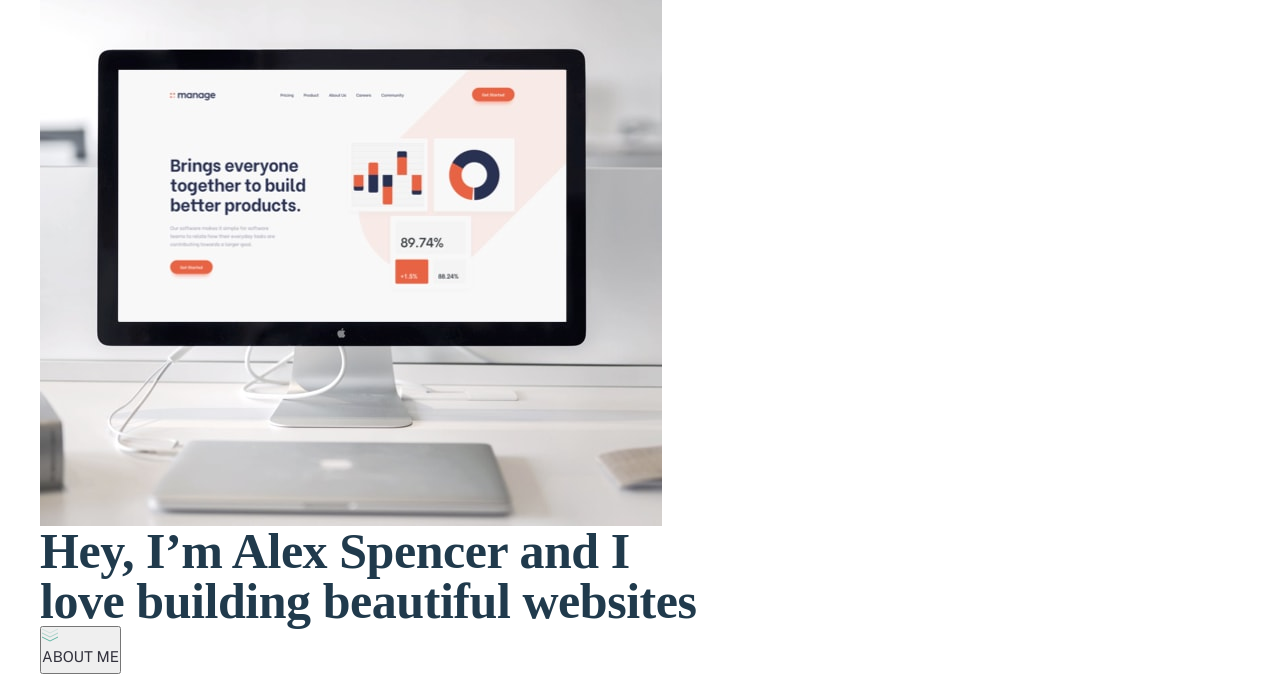
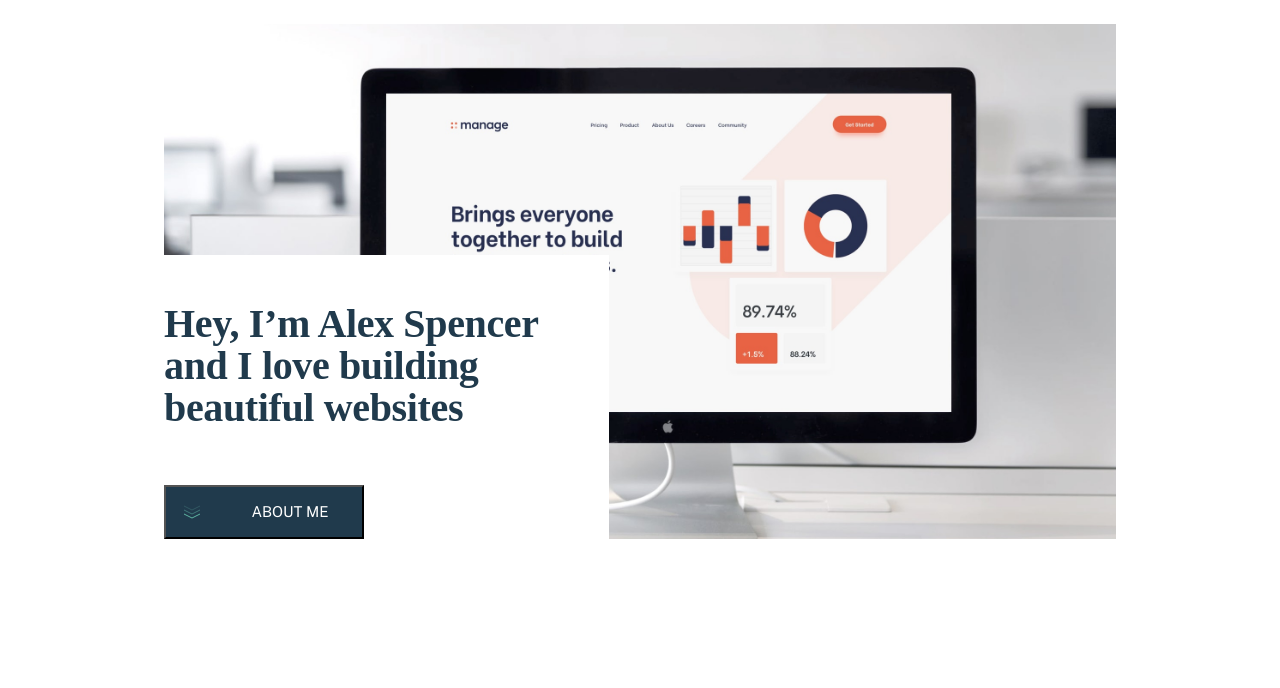
Before and after one commit to Aylaataydir/starter-code, a plain HTML site: page home.html in a window 1280 px wide. Shown: the part 112-800 px from the top of the page. Drawn offline with nearby package versions, Linux system fonts and the light colour scheme; a web font is replaced by a local one.

Commit message:
style hero section

```diff
--- a/SCSS/abstracts/_variables.scss
+++ b/SCSS/abstracts/_variables.scss
@@ -55,16 +55,16 @@ h1 {
 }
 
 h2 {
-  font-family: var($font-family-ibarra);
-  font-size: 2.625rem;
+  font-family: $font-family-ibarra;
+  font-size: 2.5rem;
   line-height: 2.625rem;
-  font-weight: 700;
+  font-weight: bold;
   letter-spacing: -0.0225rem;
   color: $color-primary-dark-blue;
 }
 
 h3 {
-  font-family: var($font-family-ibarra);
+  font-family:$font-family-ibarra;
   font-size: 2rem;
   line-height: 2rem;
   font-weight: 400;
--- a/SCSS/base/_base.scss
+++ b/SCSS/base/_base.scss
@@ -14,4 +14,5 @@ body {
 
 nav, header, main, .contact, footer {
     min-width: 19.4375rem;
+    max-width: 90rem;
 }
--- a/SCSS/components/_responsive.scss
+++ b/SCSS/components/_responsive.scss
@@ -1,9 +1,11 @@
 // @use "../abstracts/variables" as vars;
 // @use "../base/base" as base;
 
-// navigation
+
 
 @media (min-width:768px) {
+
+    // navigation
 
     body {
         padding-inline: 2.5rem;
@@ -20,14 +22,47 @@
             display: none;
         }
     }
+
+
+    // HERO
+
+    .hero {
+        display: grid;
+        grid-template-rows: 4fr;
+        grid-template-columns: 3fr;
+
+        &__picture {
+            grid-row: 1/5;
+            grid-column: 1/4;
+        }
+
+        &__text {
+            width: 32.125rem;
+            background-color: white;
+            grid-row: 3/5;
+            grid-column: 1/3;
+
+            h2 {
+                margin-block: 3rem 3.5rem !important;
+
+            }
+        }
+
+    }
+
 }
 
 
-@media (min-with:90rem){
+@media (min-width:64rem) {
 
-body {
-    padding-inline: 10.25rem;
-}
+    body {
+        padding-inline: 10.25rem;
+    }
 
+    // HERO
+
+    .hero__text {
+        max-width: 27.8125rem;
+    }
 
 }
--- a/SCSS/pages/_home.scss
+++ b/SCSS/pages/_home.scss
@@ -0,0 +1,38 @@
+@use "../abstracts/variables" as vars;
+@use "../base/base" as base;
+
+
+.hero {
+
+    margin-block: 2.5rem 6rem;
+
+    &__img {
+        width: 100%;
+    }
+
+    &__text h2 {
+        margin-block: 1.5rem 2rem;
+    }
+
+    &__btn {
+
+        @extend .flex;
+        background-color:vars.$color-primary-dark-blue;
+        width: 12.5rem;
+
+        p {
+            color: white;
+            margin-inline: auto;
+        }
+
+
+        img {
+            margin: 1.125rem;
+
+        }
+    }
+
+
+
+
+}
--- a/home.html
+++ b/home.html
@@ -22,18 +22,21 @@
     <img class="hamburger" src="images/icons/hamburger.svg" alt="">
   </nav>
 
+  <!-- HERO  -->
+
   <header class="hero">
-    <img class="hero-img" src="images/homepage/mobile/image-homepage-hero@2x.jpg" alt="">
-    <div class="hero-text">
-      <h1>Hey, I’m Alex Spencer and I love building beautiful websites</h1>
-      <button class="hero-btn">
+    <picture class="hero__picture">
+      <source media="(min-width: 64rem)" srcset="images\homepage\desktop\image-homepage-hero@2x.jpg">
+      <source media="(min-width: 48rem)" srcset="images\homepage\tablet\image-homepage-hero@2x.jpg">
+      <img class="hero__img" src="images/homepage/mobile/image-homepage-hero@2x.jpg" alt="">
+    </picture>
+    <div class="hero__text">
+      <h2>Hey, I’m Alex Spencer and I love building beautiful websites</h2>
+      <button class="hero__btn">
         <img src="images/icons/down-arrows.svg" alt="">
         <p class="p-2">ABOUT ME</p>
       </button>
     </div>
-
-
-
   </header>
 
 
```
Also changed, not shown: SCSS/main.css, 1 other file.
